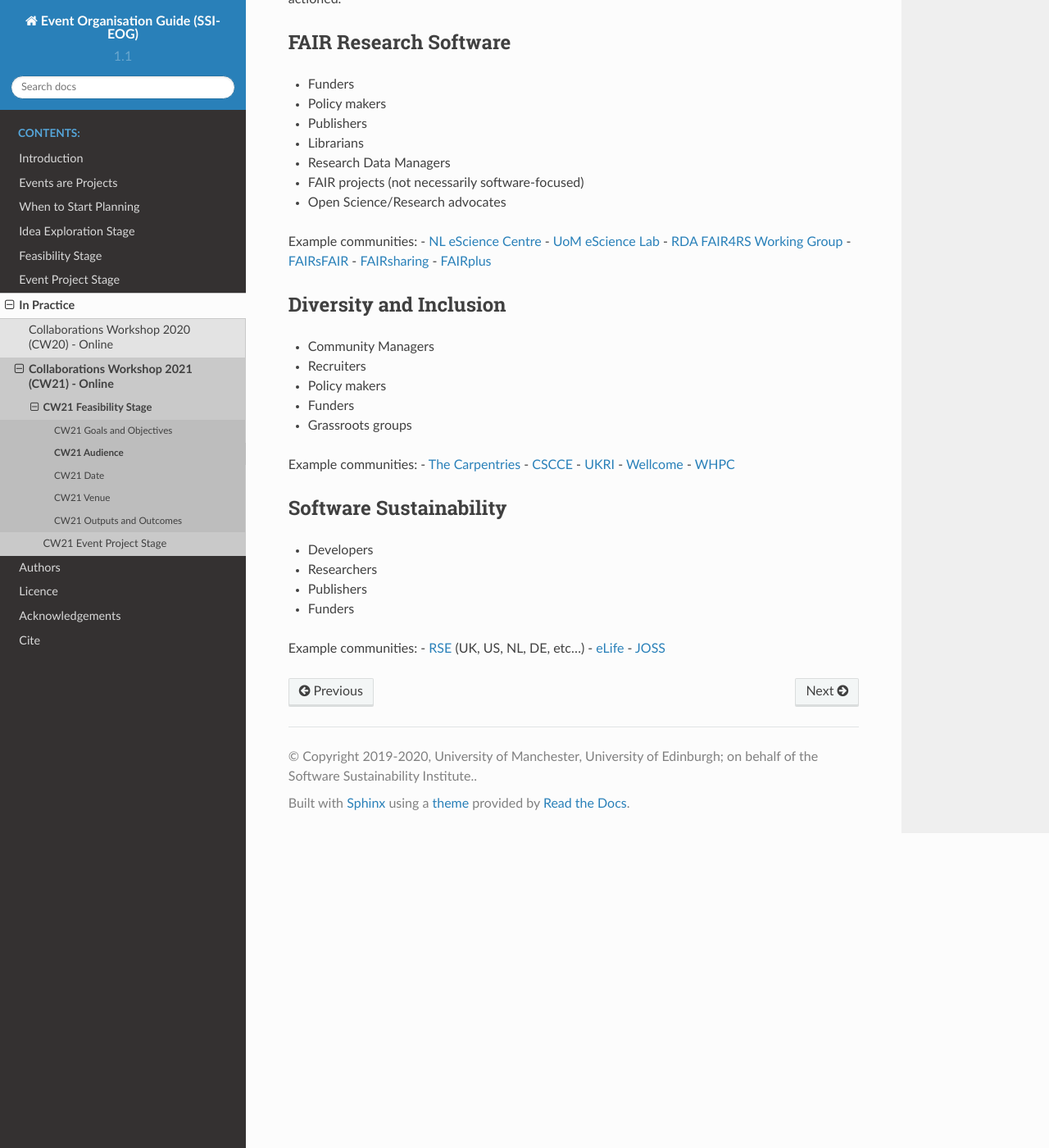
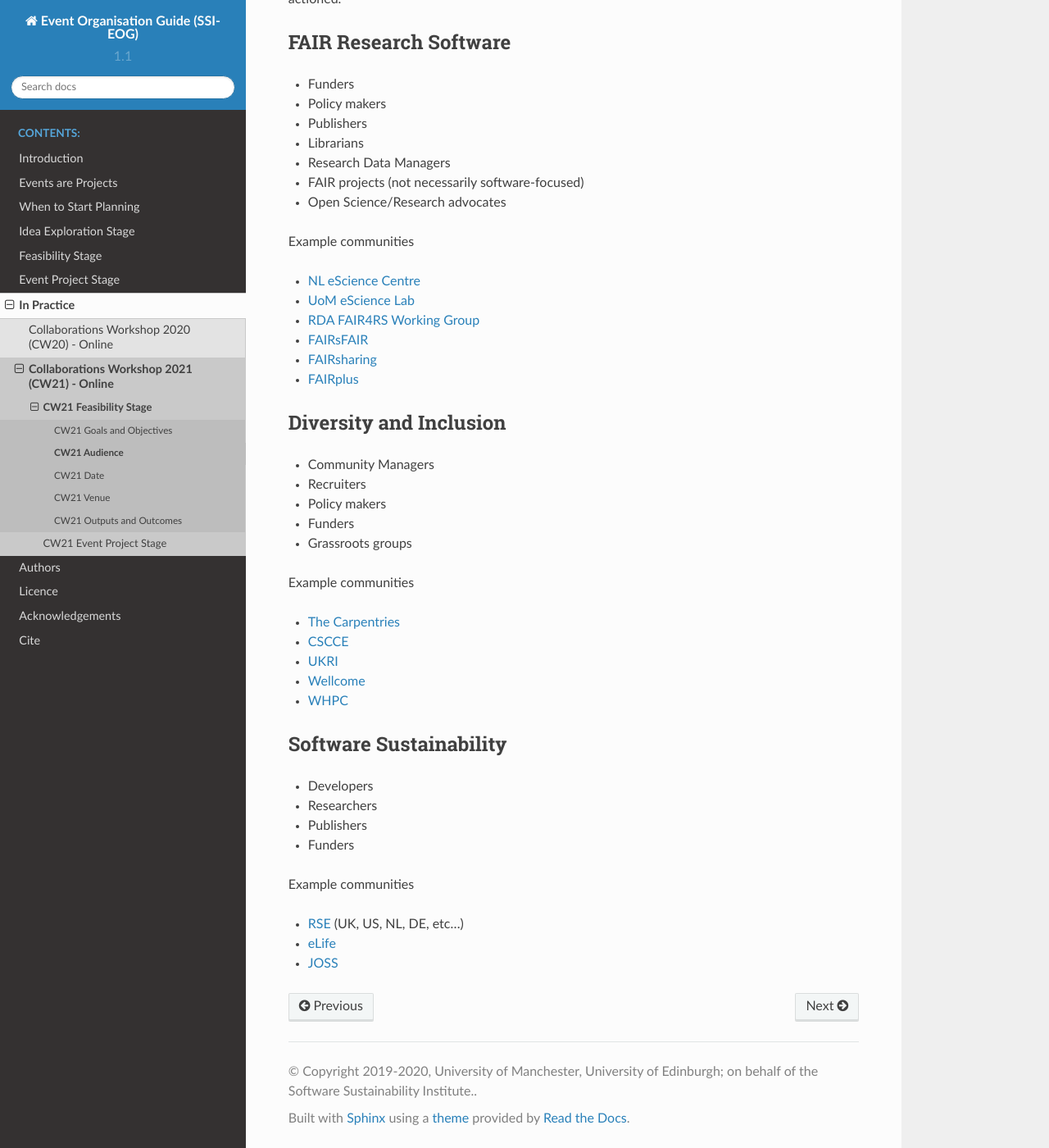
Before and after one commit to softwaresaved/event-organisation-guide, a Sphinx documentation site: the page built from docs/eog/eog-in-practice/cw21/feasibility-stage/fs-audience.rst, in a window 1280 px wide and 1400 px high, scrolled down 653 px. Shown: the whole window at 82% size. Built offline with Sphinx 7.4.7 and the Read the Docs theme 2.0.0, drawn with Linux system fonts in a browser that asks for light colours.

Commit message:
fixing style inconsistencies 2

```diff
--- a/docs/eog/eog-in-practice/cw21/event-project-stage/eps-timeline.rst
+++ b/docs/eog/eog-in-practice/cw21/event-project-stage/eps-timeline.rst
@@ -223,7 +223,7 @@
 
   - Organising
 
-      - Duties roster and signup
+    - Duties roster and signup
 
 Communication
   - Contact mini-workshop facilitators with guidelines
--- a/docs/eog/eog-in-practice/cw21/feasibility-stage/fs-audience.rst
+++ b/docs/eog/eog-in-practice/cw21/feasibility-stage/fs-audience.rst
@@ -25,7 +25,8 @@
 - FAIR projects (not necessarily software-focused)
 - Open Science/Research advocates
 
-Example communities:
+Example communities
+
 - `NL eScience Centre <https://www.esciencecenter.nl/>`_
 - `UoM eScience Lab <https://esciencelab.org.uk/>`_
 - `RDA FAIR4RS Working Group <https://www.rd-alliance.org/groups/fair-4-research-software-fair4rs-wg>`_
@@ -43,7 +44,8 @@
 - Funders
 - Grassroots groups
 
-Example communities:
+Example communities
+
 - `The Carpentries <https://carpentries.org/>`_
 - `CSCCE <https://www.cscce.org/>`_
 - `UKRI <https://www.ukri.org/about-us/equality-diversity-and-inclusion/>`_
@@ -59,7 +61,8 @@
 - Publishers
 - Funders
 
-Example communities:
+Example communities
+
 - `RSE <https://society-rse.org/>`_ (UK, US, NL, DE, etc...)
 - `eLife <https://elifesciences.org/>`_
 - `JOSS <https://joss.theoj.org/>`_
--- a/docs/eog/eog-in-practice/cw21/feasibility-stage/fs-goals-and-objectives.rst
+++ b/docs/eog/eog-in-practice/cw21/feasibility-stage/fs-goals-and-objectives.rst
@@ -47,8 +47,7 @@
 
 Goals
  - Improve accessibility from CW20.
- - Increase diversity and representation from CW20 (race, gender, career stage, role, location,
-etc.).
+ - Increase diversity and representation from CW20 (race, gender, career stage, role, location, etc.).
  - Increase opportunities for community members who are unable to attend to engage with the discussions.
 
 Objectives
```
